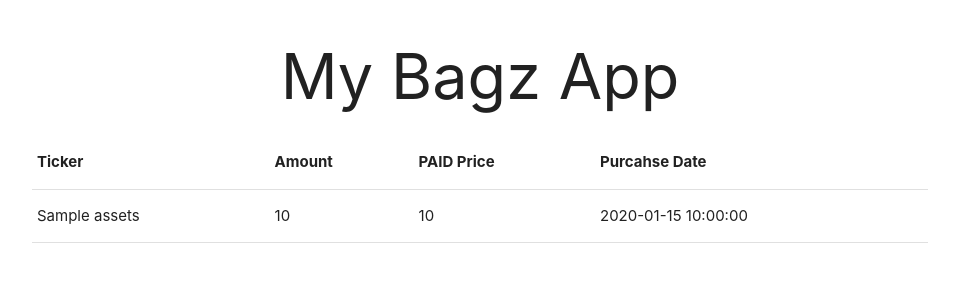
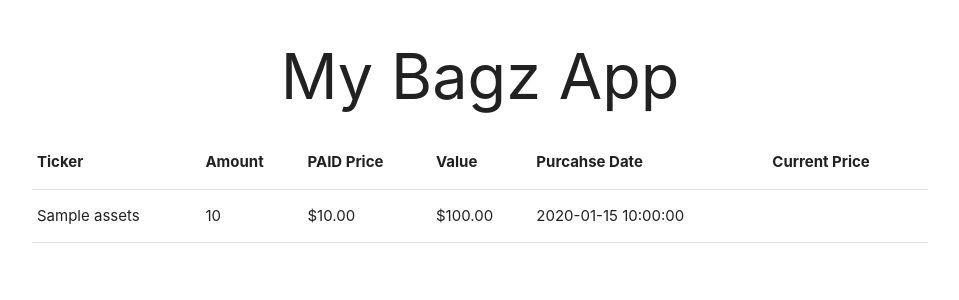
Before and after one commit to NickBell123/Digi-Market-Cap, a Flask app: page /get_my_bagz in a window 1280 px wide. Shown: the top 300 px of the page, without its empty margins (160-1119 px from the left). Run offline with Flask 2, Linux system fonts and the light colour scheme; a database or web service that is not in the repository returns one stand-in record (values such as "Sample title"); some libraries are stand-ins or nearby versions.

Commit message:
added current price to user.html

```diff
--- a/app.py
+++ b/app.py
@@ -28,7 +28,7 @@ def create_a_bag():
 @app.route('/get_my_bagz')
 def get_my_bagz():
 
-  return render_template("users.html", users=mongo.db.users.find())
+  return render_template("users.html", users=mongo.db.users.find(), data=data)
 
 @app.route('/add_to_bagz', methods=["POST"])
 def add_to_bagz():
--- a/templates/create_a_bag.html
+++ b/templates/create_a_bag.html
@@ -35,7 +35,7 @@
             class="datepicker">
         </div>
       </div>
-      <button class="btn waves-effect waves-light" type="submit" name="action">Submit
+      <button class="btn waves-effect waves-light" type="submit">Submit
         <i class="material-icons right">send</i>
       </button>
     </div>
--- a/templates/users.html
+++ b/templates/users.html
@@ -6,17 +6,27 @@
             <th>Ticker</th>
             <th>Amount</th>
             <th>PAID Price</th>
+            <th>Value</th>
             <th>Purcahse Date</th>
+            <th>Current Price</th>
         </tr>
     </thead>
     <tbody>
 
         {% for user in users %}
-
+        {% set value = user.amount|float * user.price_paid|float %}
         <td>{{user.assets}}</td>
         <td>{{user.amount}}</td>
-        <td>{{user.price_paid}}</td>
+        <td>{{"${:.2f}".format(user.price_paid|float)}}</td>
+        <td>{{"${:.2f}".format(value)}}</td>
         <td>{{user.date_of_purchase}}</td>
+        {% for coin in data %}
+        {% if user.assets == coin.symbol %}
+        <td>{{"${:.2f}".format(coin.quote['USD']['price'])}}</td>
+        {% endif %}
+        {% endfor %}
     </tbody>
     {% endfor %}
+
+
     {% endblock %}
```
